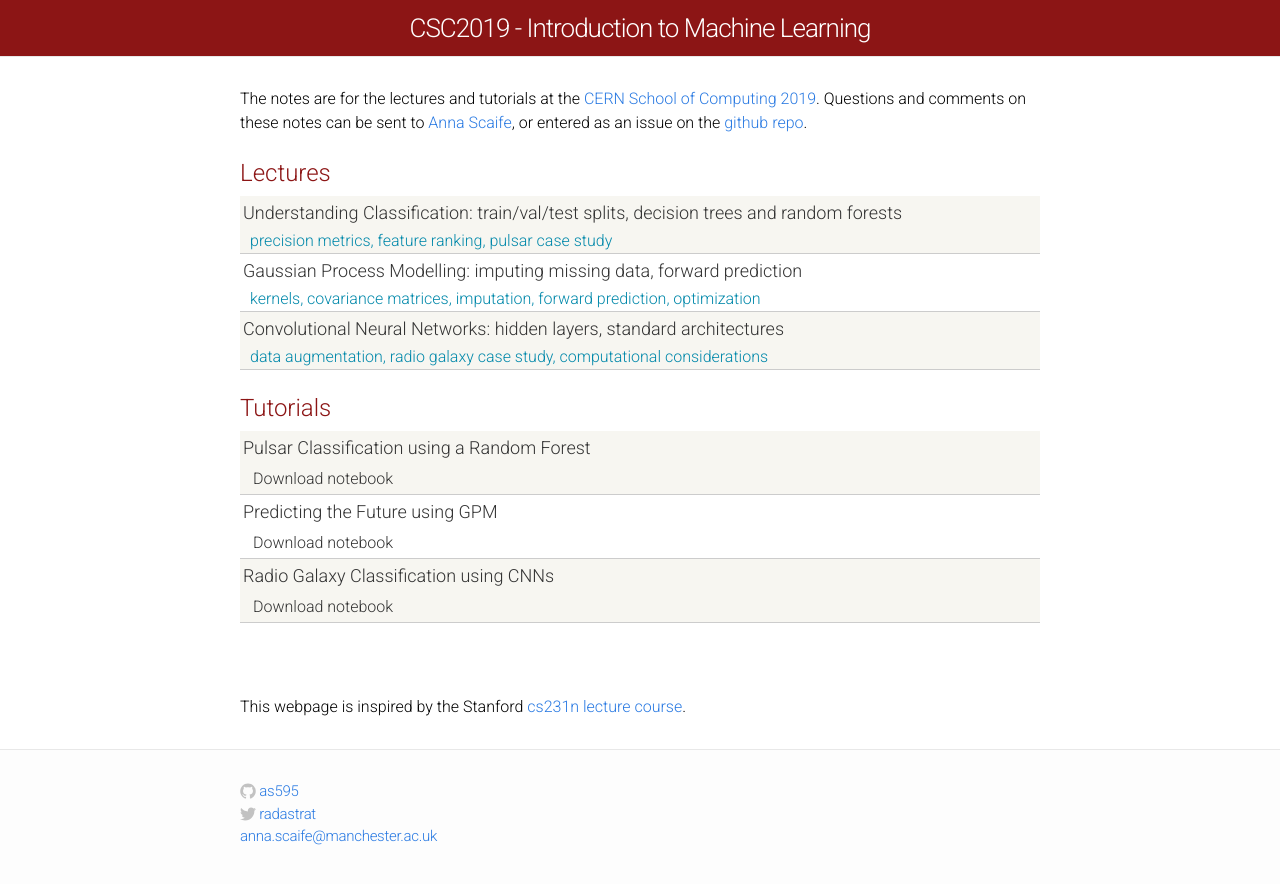
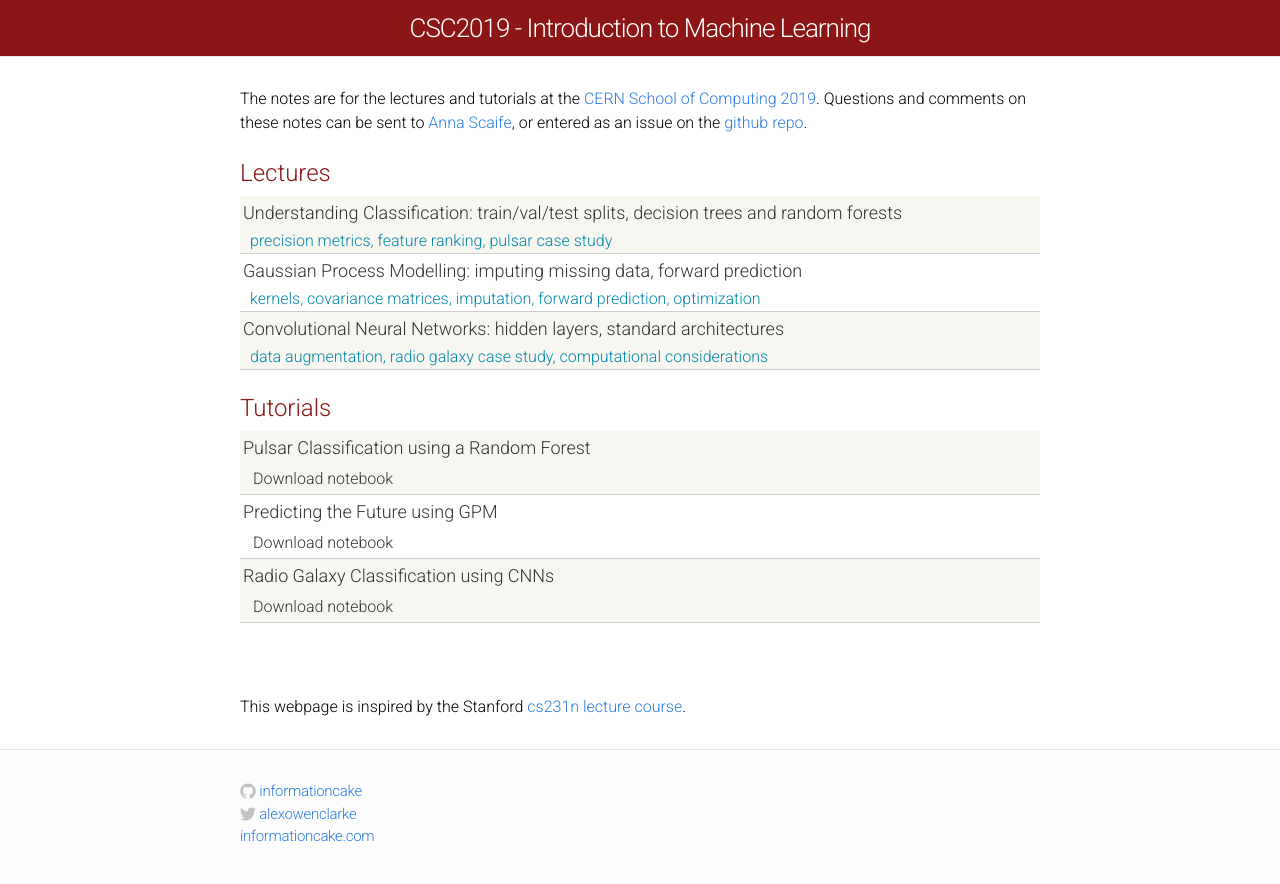
Before and after one commit to as595/csc-2019, a Jekyll site: the page built from index.html, in a window 1280 px wide. Shown: the top 884 px of the page. Built offline with Jekyll 4.4.1, drawn with Linux system fonts in a browser that asks for light colours.

Commit message:
Update _config.yml

```diff
--- a/_config.yml
+++ b/_config.yml
@@ -1,11 +1,11 @@
 # Site settings
 title: "CSC2019 - Introduction to Machine Learning"
-email: anna.scaife@manchester.ac.uk
+email: informationcake.com
 description: "CERN School of Computing 2019: Introduction to Machine Learning."
 baseurl: ""
 url: "http://as595.github.io"
-twitter_username: radastrat
-github_username:  as595
+twitter_username: alexowenclarke
+github_username:  informationcake
 
 # Build settings
 markdown: kramdown
```
